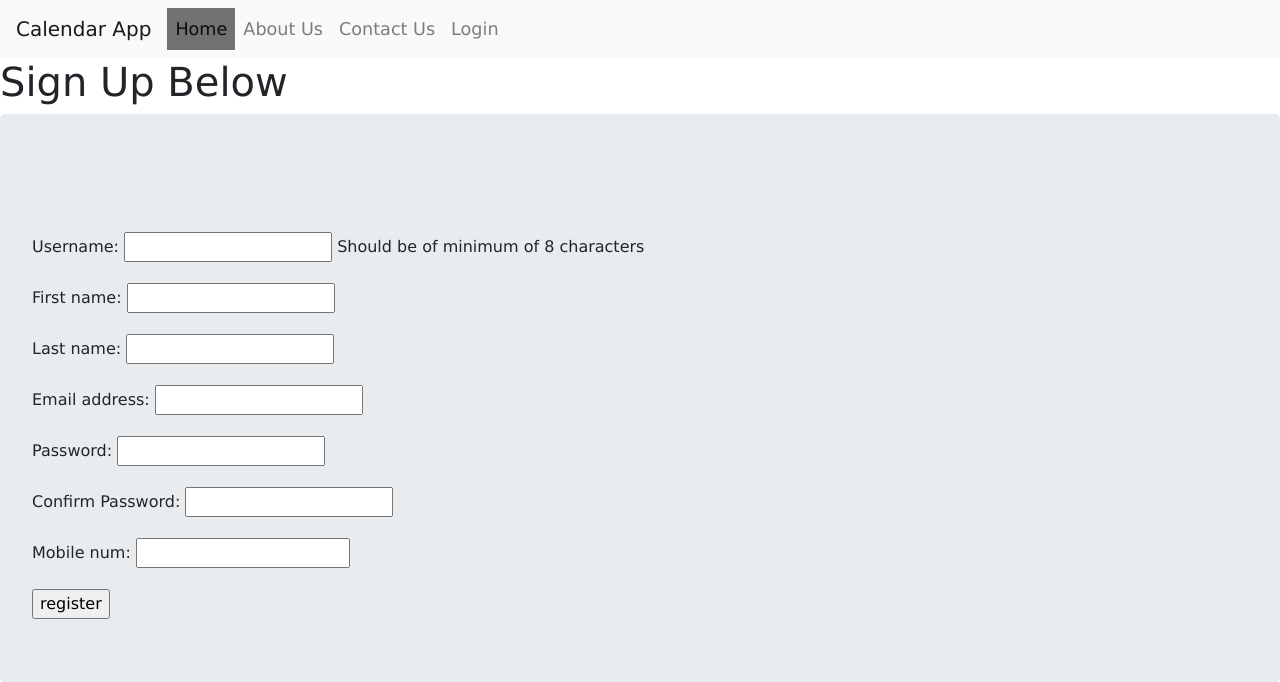
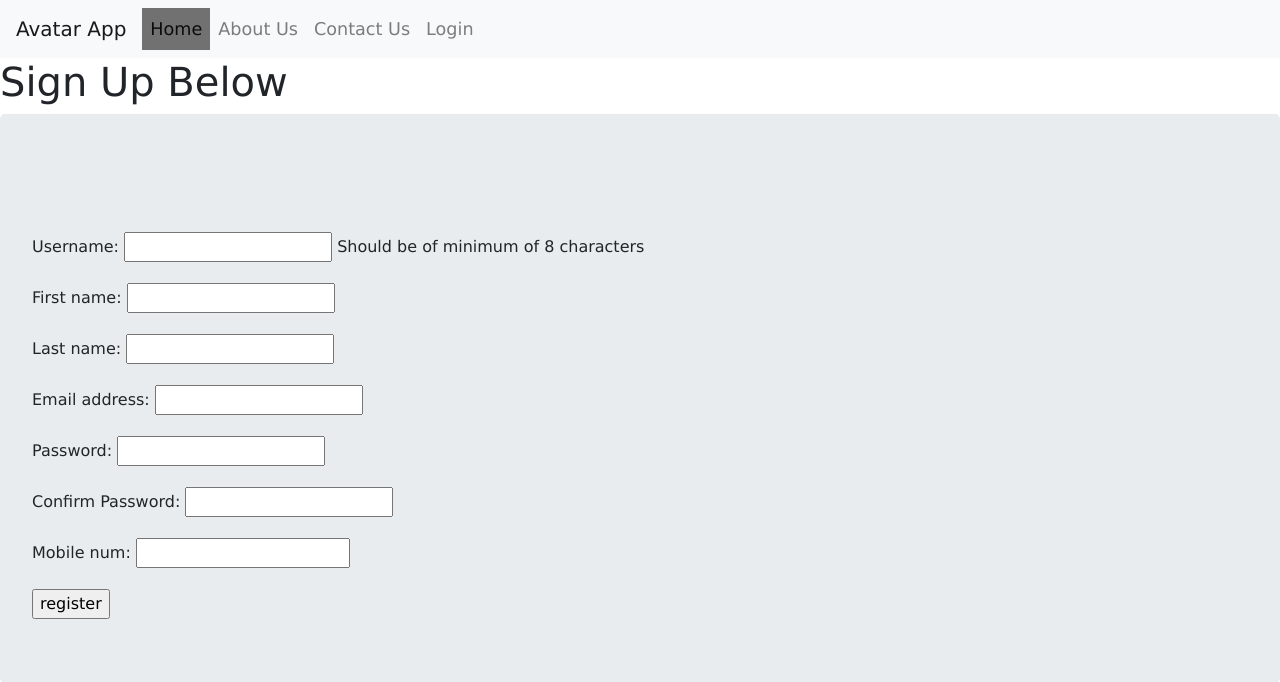
Before and after one commit to himanshumishra78/cralendarapp, a Django app: page /user/register/ in a window 1280 px wide. Shown: the top 682 px of the page. Run offline with Django 3.2, Linux system fonts and the light colour scheme; some libraries are stand-ins or nearby versions.

Commit message:
varibales fixed

```diff
--- a/account/templates/base.html
+++ b/account/templates/base.html
@@ -171,7 +171,7 @@ border-radius: 50%;
   </head>
   <body>
     <nav class="navbar navbar-expand-lg navbar-light bg-light">
-  <a class="navbar-brand" href='#'>Calendar App</a>
+  <a class="navbar-brand" href='#'>Avatar App</a>
   <li>
 
 </li>
--- a/calendarapp/settings.py
+++ b/calendarapp/settings.py
@@ -25,7 +25,7 @@ environ.Env.read_env(os.path.join(BASE_DIR,'.env'))
 # See https://docs.djangoproject.com/en/2.1/howto/deployment/checklist/
 
 # SECURITY WARNING: keep the secret key used in production secret!
-#ze4#20$itc_v%id=18-z2r6hz=c07dypa-glckgse#4sb+uf7j
+
 # SECRET_KEY = ''
 SECRET_KEY = env('DJANGO_SECRET_KEY')
 
```
